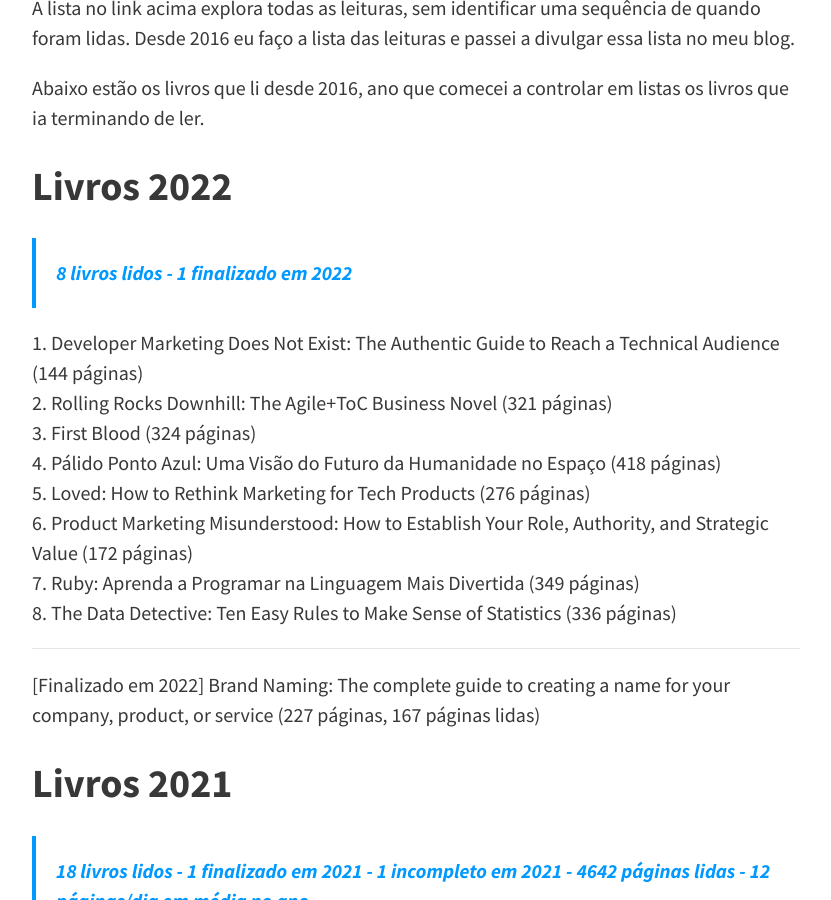
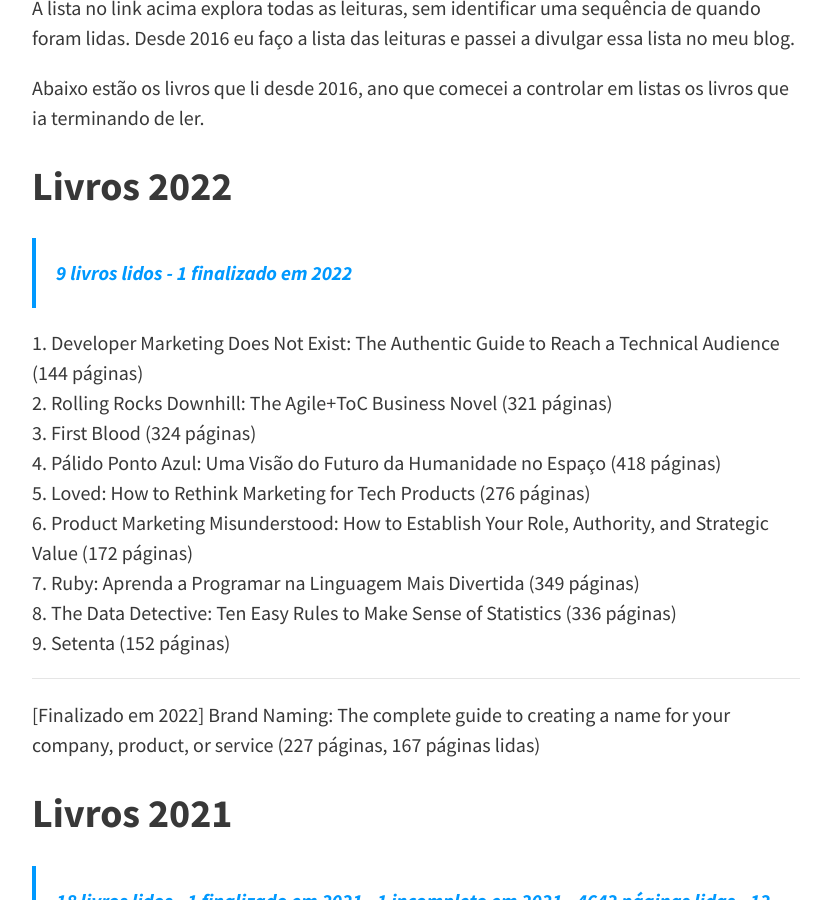
Before and after one commit to felipecbarbosa/felipecbarbosa.github.io, a Jekyll site: the page built from leituras.md, in a window 1280 px wide and 900 px high, scrolled down 852 px. Shown: the whole window, without its empty margins (224-1055 px from the left). Built offline with Jekyll 4.4.1, drawn with Linux system fonts in a browser that asks for light colours; nearby versions of some CDN libraries; comment, search, counter and statistics services are not loaded.

Commit message:
Added new book

```diff
--- a/leituras.md
+++ b/leituras.md
@@ -22,7 +22,7 @@ A lista no link acima explora todas as leituras, sem identificar uma sequência
 Abaixo estão os livros que li desde 2016, ano que comecei a controlar em listas os livros que ia terminando de ler.
 
 ## Livros 2022 {#livros-2022}
-> 8 livros lidos - 1 finalizado em 2022
+> 9 livros lidos - 1 finalizado em 2022
 
 1. Developer Marketing Does Not Exist: The Authentic Guide to Reach a Technical Audience (144 páginas)
 2. Rolling Rocks Downhill: The Agile+ToC Business Novel (321 páginas)
@@ -32,6 +32,7 @@ Abaixo estão os livros que li desde 2016, ano que comecei a controlar em listas
 6. Product Marketing Misunderstood: How to Establish Your Role, Authority, and Strategic Value (172 páginas)
 7. Ruby: Aprenda a Programar na Linguagem Mais Divertida (349 páginas)
 8. The Data Detective: Ten Easy Rules to Make Sense of Statistics (336 páginas)
+9. Setenta (152 páginas)
 
 ---
 
```
